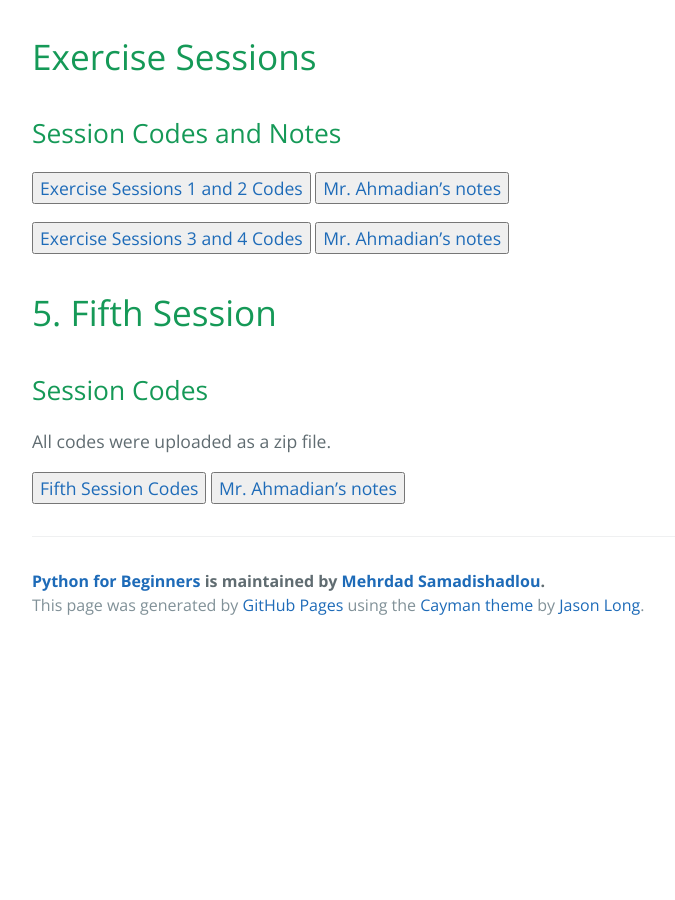
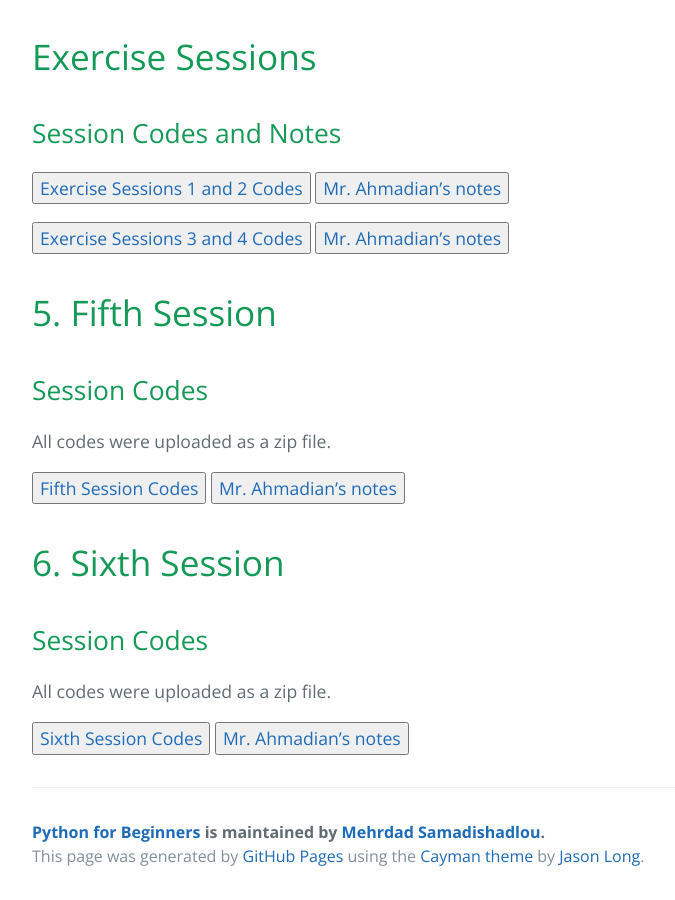
Before and after one commit to MehrdadSamadishadlou/Python_for_Beginners, a Jekyll site: the page built from materials.md, in a window 1280 px wide and 900 px high, scrolled down 2931 px. Shown: the whole window, without its empty margins (192-867 px from the left). Built offline with Jekyll 4.4.1, drawn with Linux system fonts in a browser that asks for light colours; before the commit the page ends 3580 px from its top, so only the background shows below that.

Commit message:
Update materials.md

```diff
--- a/materials.md
+++ b/materials.md
@@ -118,3 +118,12 @@ All codes and other related materials were uploaded as a zip file.
 All codes were uploaded as a zip file.
 
 <a href="https://drive.google.com/file/d/13SmeEwNbadLpAQczNpXRSYRiaC-EAQAt/view?usp=sharing" target="_blank"><button>Fifth Session Codes</button></a> <a href="https://drive.google.com/file/d/1p1IQmkMpvH7VeDPqvaD4_S4s-0x-6MbF/view?usp=sharing" target="_blank"><button>Mr. Ahmadian's notes</button></a>
+
+
+# 6. Sixth Session
+
+## Session Codes
+
+All codes were uploaded as a zip file.
+
+<a href="https://drive.google.com/file/d/1n7lfKIqNLnktdwQqMo1A5PJdsIP1ZXws/view?usp=sharing" target="_blank"><button>Sixth Session Codes</button></a> <a href="https://drive.google.com/file/d/1Thfg3JhZfpzD5c5ZkHxlImDbLJ6JswKn/view?usp=sharing" target="_blank"><button>Mr. Ahmadian's notes</button></a>
```
